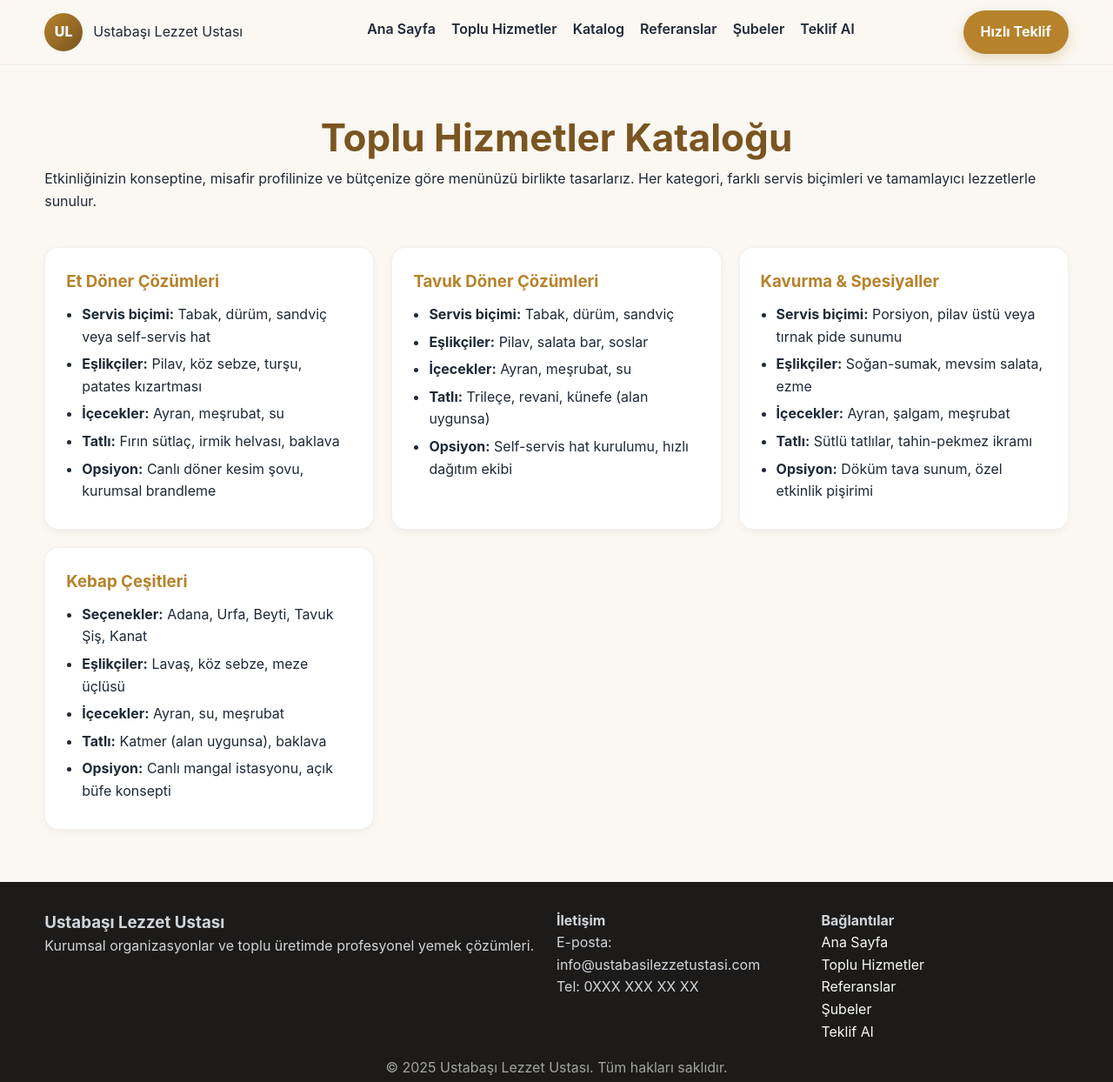
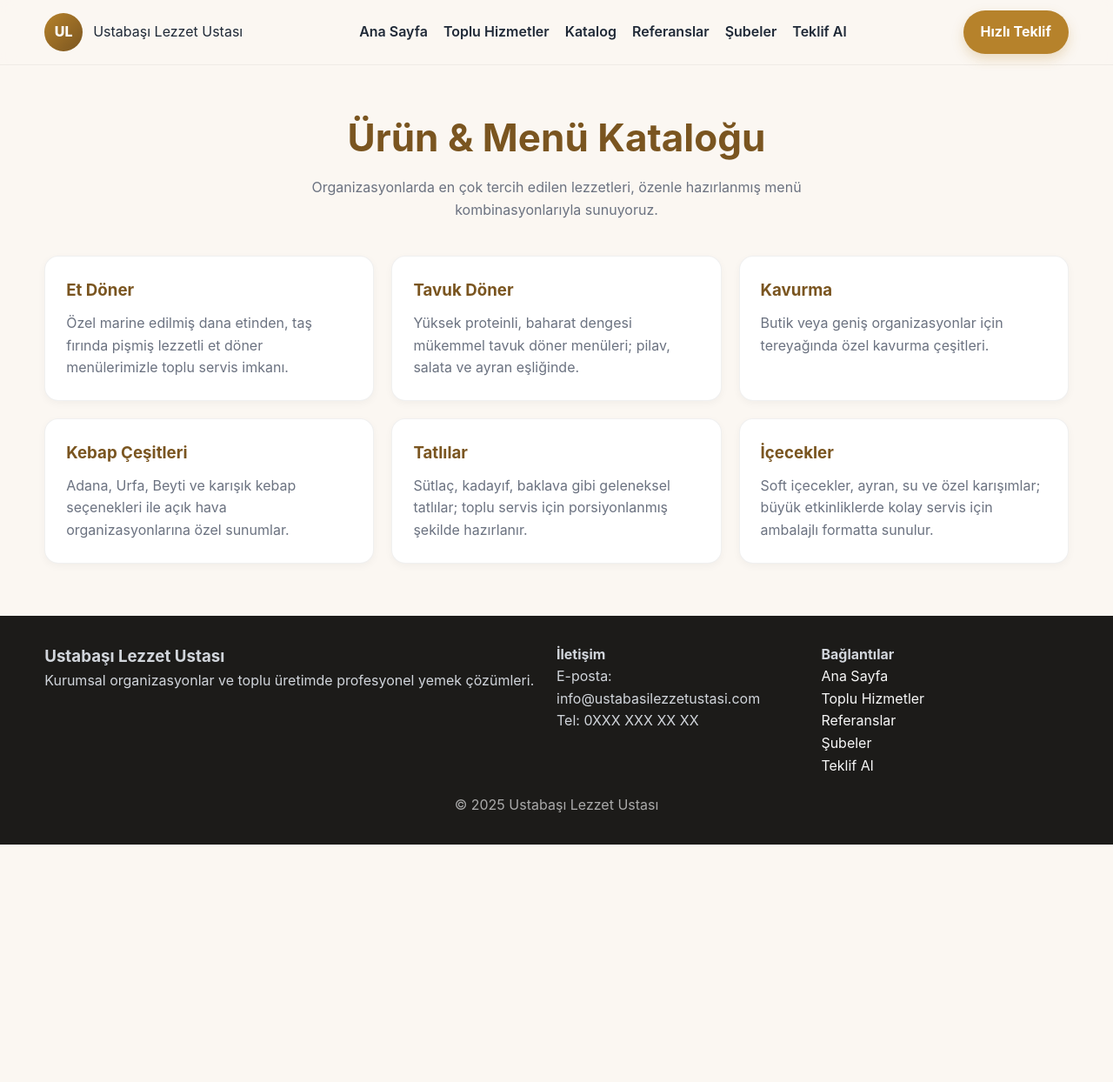
Before and after one commit to ysfgkts/ustabasi-web, a plain HTML site: page katalog.html in a window 1280 px wide. Shown: the whole page at 87% size. After the commit the page ends 971 px from the top, so only its background shows below. Drawn offline with Linux system fonts and the light colour scheme.

Commit message:
Update katalog.html

```diff
--- a/katalog.html
+++ b/katalog.html
@@ -1,58 +1,10 @@
 <!DOCTYPE html>
 <html lang="tr">
 <head>
-  <link rel="stylesheet" href="css/style.css">
-
   <meta charset="UTF-8">
   <meta name="viewport" content="width=device-width, initial-scale=1.0">
-  <title>Toplu Hizmetler Kataloğu | Ustabaşı Lezzet Ustası</title>
-  <meta name="description" content="Ustabaşı Lezzet Ustası toplu hizmetler kataloğu. Et döner, tavuk döner, kavurma ve kebap çözümleriyle kurumsal organizasyonlarda profesyonel yemek deneyimi.">
-  <style>
-    :root{
-      --bg:#fbf7f2;
-      --ink:#1f2937;
-      --accent:#b6822b;
-      --accent-2:#7a5520;
-      --muted:#6b7280;
-      --card:#ffffff;
-    }
-    *{box-sizing:border-box;margin:0;padding:0}
-    body{font-family:Inter,system-ui,-apple-system,Segoe UI,Roboto,"Helvetica Neue",Arial,"Noto Sans";background:var(--bg);color:var(--ink);line-height:1.6}
-    a{text-decoration:none;color:inherit}
-    .container{width:min(1180px,92%);margin:0 auto}
-
-    header{position:sticky;top:0;background:rgba(251,247,242,.9);backdrop-filter:blur(8px);border-bottom:1px solid rgba(0,0,0,.05);padding:12px 0;z-index:50}
-    .nav{display:flex;align-items:center;justify-content:space-between}
-    .brand{display:flex;align-items:center;gap:12px}
-    .brand .logo{width:44px;height:44px;border-radius:50%;background:linear-gradient(135deg,var(--accent),var(--accent-2));display:grid;place-items:center;color:#fff;font-weight:800}
-    nav ul{display:flex;gap:18px;list-style:none;font-weight:600}
-    nav a:hover{color:var(--accent)}
-    .btn{display:inline-flex;align-items:center;gap:8px;padding:12px 20px;border-radius:999px;background:var(--accent);color:#fff;font-weight:700;box-shadow:0 6px 14px rgba(182,130,43,.25);transition:.2s}
-    .btn:hover{transform:translateY(-2px);box-shadow:0 10px 20px rgba(182,130,43,.3)}
-
-    h1{font-size:clamp(28px,4vw,44px);margin-top:48px;color:var(--accent-2)}
-    h2{color:var(--accent);text-align:center}
-    .grid{display:grid;grid-template-columns:repeat(auto-fit,minmax(300px,1fr));gap:20px;margin-top:40px}
-    .card{background:#fff;border:1px solid rgba(0,0,0,.06);border-radius:16px;padding:24px;box-shadow:0 3px 10px rgba(0,0,0,.04);transition:.3s}
-    .card:hover{transform:translateY(-3px)}
-    .card h3{margin-top:0;color:var(--accent)}
-    ul{margin:0;padding-left:18px}
-    li{margin-bottom:6px}
-
-    footer{background:#1c1b19;color:#d1d5db;padding:32px 0;margin-top:60px}
-    footer a{color:#f7f7f7}
-    footer .cols{display:grid;grid-template-columns:2fr 1fr 1fr;gap:20px}
-    @media(max-width:900px){footer .cols{grid-template-columns:1fr}}
-
-    /* Mobil menü */
-    .menu-toggle{display:none;font-size:28px;color:var(--accent);cursor:pointer}
-    @media(max-width:768px){
-      nav ul{display:none;flex-direction:column;position:absolute;top:70px;right:10px;background:#fff;border:1px solid rgba(0,0,0,.1);border-radius:8px;box-shadow:0 6px 20px rgba(0,0,0,.1);padding:12px 0;width:180px;text-align:center;z-index:100}
-      nav ul.active{display:flex}
-      .menu-toggle{display:block}
-      .btn{display:none}
-    }
-  </style>
+  <title>Katalog | Ustabaşı Lezzet Ustası</title>
+  <link rel="stylesheet" href="css/style.css">
 </head>
 <body>
   <header>
@@ -77,80 +29,28 @@
   </header>
 
   <main class="container">
-    <h1>Toplu Hizmetler Kataloğu</h1>
-    <p>Etkinliğinizin konseptine, misafir profilinize ve bütçenize göre menünüzü birlikte tasarlarız. Her kategori, farklı servis biçimleri ve tamamlayıcı lezzetlerle sunulur.</p>
+    <h1>Ürün & Menü Kataloğu</h1>
+    <p class="desc">Organizasyonlarda en çok tercih edilen lezzetleri, özenle hazırlanmış menü kombinasyonlarıyla sunuyoruz.</p>
 
     <div class="grid">
-      <div class="card">
-        <h3>Et Döner Çözümleri</h3>
-        <ul>
-          <li><strong>Servis biçimi:</strong> Tabak, dürüm, sandviç veya self-servis hat</li>
-          <li><strong>Eşlikçiler:</strong> Pilav, köz sebze, turşu, patates kızartması</li>
-          <li><strong>İçecekler:</strong> Ayran, meşrubat, su</li>
-          <li><strong>Tatlı:</strong> Fırın sütlaç, irmik helvası, baklava</li>
-          <li><strong>Opsiyon:</strong> Canlı döner kesim şovu, kurumsal brandleme</li>
-        </ul>
-      </div>
-
-      <div class="card">
-        <h3>Tavuk Döner Çözümleri</h3>
-        <ul>
-          <li><strong>Servis biçimi:</strong> Tabak, dürüm, sandviç</li>
-          <li><strong>Eşlikçiler:</strong> Pilav, salata bar, soslar</li>
-          <li><strong>İçecekler:</strong> Ayran, meşrubat, su</li>
-          <li><strong>Tatlı:</strong> Trileçe, revani, künefe (alan uygunsa)</li>
-          <li><strong>Opsiyon:</strong> Self-servis hat kurulumu, hızlı dağıtım ekibi</li>
-        </ul>
-      </div>
-
-      <div class="card">
-        <h3>Kavurma & Spesiyaller</h3>
-        <ul>
-          <li><strong>Servis biçimi:</strong> Porsiyon, pilav üstü veya tırnak pide sunumu</li>
-          <li><strong>Eşlikçiler:</strong> Soğan-sumak, mevsim salata, ezme</li>
-          <li><strong>İçecekler:</strong> Ayran, şalgam, meşrubat</li>
-          <li><strong>Tatlı:</strong> Sütlü tatlılar, tahin-pekmez ikramı</li>
-          <li><strong>Opsiyon:</strong> Döküm tava sunum, özel etkinlik pişirimi</li>
-        </ul>
-      </div>
-
-      <div class="card">
-        <h3>Kebap Çeşitleri</h3>
-        <ul>
-          <li><strong>Seçenekler:</strong> Adana, Urfa, Beyti, Tavuk Şiş, Kanat</li>
-          <li><strong>Eşlikçiler:</strong> Lavaş, köz sebze, meze üçlüsü</li>
-          <li><strong>İçecekler:</strong> Ayran, su, meşrubat</li>
-          <li><strong>Tatlı:</strong> Katmer (alan uygunsa), baklava</li>
-          <li><strong>Opsiyon:</strong> Canlı mangal istasyonu, açık büfe konsepti</li>
-        </ul>
-      </div>
+      <div class="card"><h3>Et Döner</h3><p>Özel marine edilmiş dana etinden, taş fırında pişmiş lezzetli et döner menülerimizle toplu servis imkanı.</p></div>
+      <div class="card"><h3>Tavuk Döner</h3><p>Yüksek proteinli, baharat dengesi mükemmel tavuk döner menüleri; pilav, salata ve ayran eşliğinde.</p></div>
+      <div class="card"><h3>Kavurma</h3><p>Butik veya geniş organizasyonlar için tereyağında özel kavurma çeşitleri.</p></div>
+      <div class="card"><h3>Kebap Çeşitleri</h3><p>Adana, Urfa, Beyti ve karışık kebap seçenekleri ile açık hava organizasyonlarına özel sunumlar.</p></div>
+      <div class="card"><h3>Tatlılar</h3><p>Sütlaç, kadayıf, baklava gibi geleneksel tatlılar; toplu servis için porsiyonlanmış şekilde hazırlanır.</p></div>
+      <div class="card"><h3>İçecekler</h3><p>Soft içecekler, ayran, su ve özel karışımlar; büyük etkinliklerde kolay servis için ambalajlı formatta sunulur.</p></div>
     </div>
   </main>
 
   <footer>
-    <div class="container">
-      <div class="cols">
-        <div>
-          <h3>Ustabaşı Lezzet Ustası</h3>
-          <p>Kurumsal organizasyonlar ve toplu üretimde profesyonel yemek çözümleri.</p>
-        </div>
-        <div>
-          <strong>İletişim</strong>
-          <p>E-posta: info@ustabasilezzetustasi.com<br>Tel: 0XXX XXX XX XX</p>
-        </div>
-        <div>
-          <strong>Bağlantılar</strong>
-          <p><a href="index.html">Ana Sayfa</a><br><a href="hizmetler.html">Toplu Hizmetler</a><br><a href="referanslar.html">Referanslar</a><br><a href="subeler.html">Şubeler</a><br><a href="teklif.html">Teklif Al</a></p>
-        </div>
-      </div>
-      <p style="margin-top:16px;color:#a3a3a3;text-align:center">© <script>document.write(new Date().getFullYear())</script> Ustabaşı Lezzet Ustası. Tüm hakları saklıdır.</p>
+    <div class="container cols">
+      <div><h3>Ustabaşı Lezzet Ustası</h3><p>Kurumsal organizasyonlar ve toplu üretimde profesyonel yemek çözümleri.</p></div>
+      <div><strong>İletişim</strong><p>E-posta: info@ustabasilezzetustasi.com<br>Tel: 0XXX XXX XX XX</p></div>
+      <div><strong>Bağlantılar</strong><p><a href="index.html">Ana Sayfa</a><br><a href="hizmetler.html">Toplu Hizmetler</a><br><a href="referanslar.html">Referanslar</a><br><a href="subeler.html">Şubeler</a><br><a href="teklif.html">Teklif Al</a></p></div>
     </div>
+    <p style="text-align:center;color:#aaa;margin-top:20px;">© <script>document.write(new Date().getFullYear())</script> Ustabaşı Lezzet Ustası</p>
   </footer>
 
-  <script>
-    function toggleMenu(){
-      document.getElementById("navMenu").classList.toggle("active");
-    }
-  </script>
+  <script>function toggleMenu(){document.getElementById("navMenu").classList.toggle("active");}</script>
 </body>
 </html>
```
